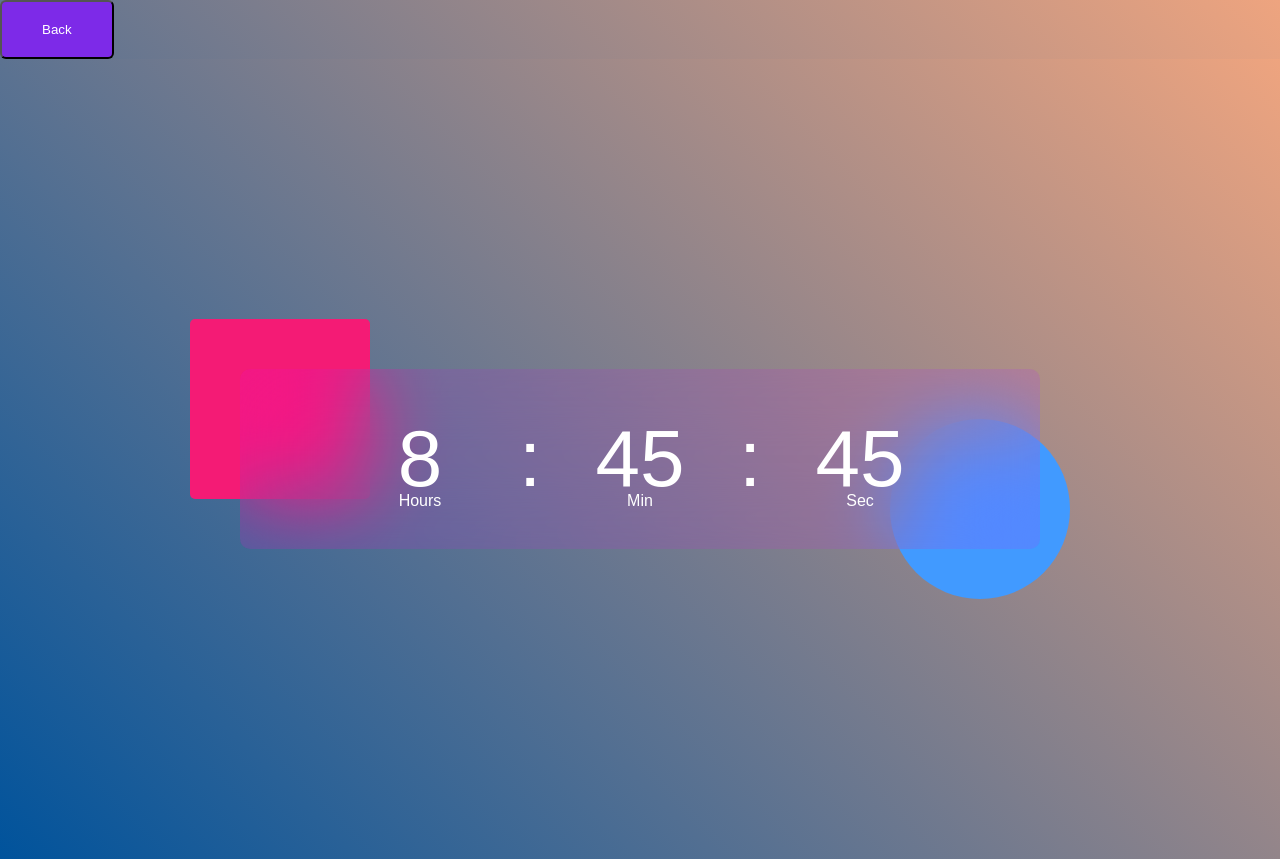
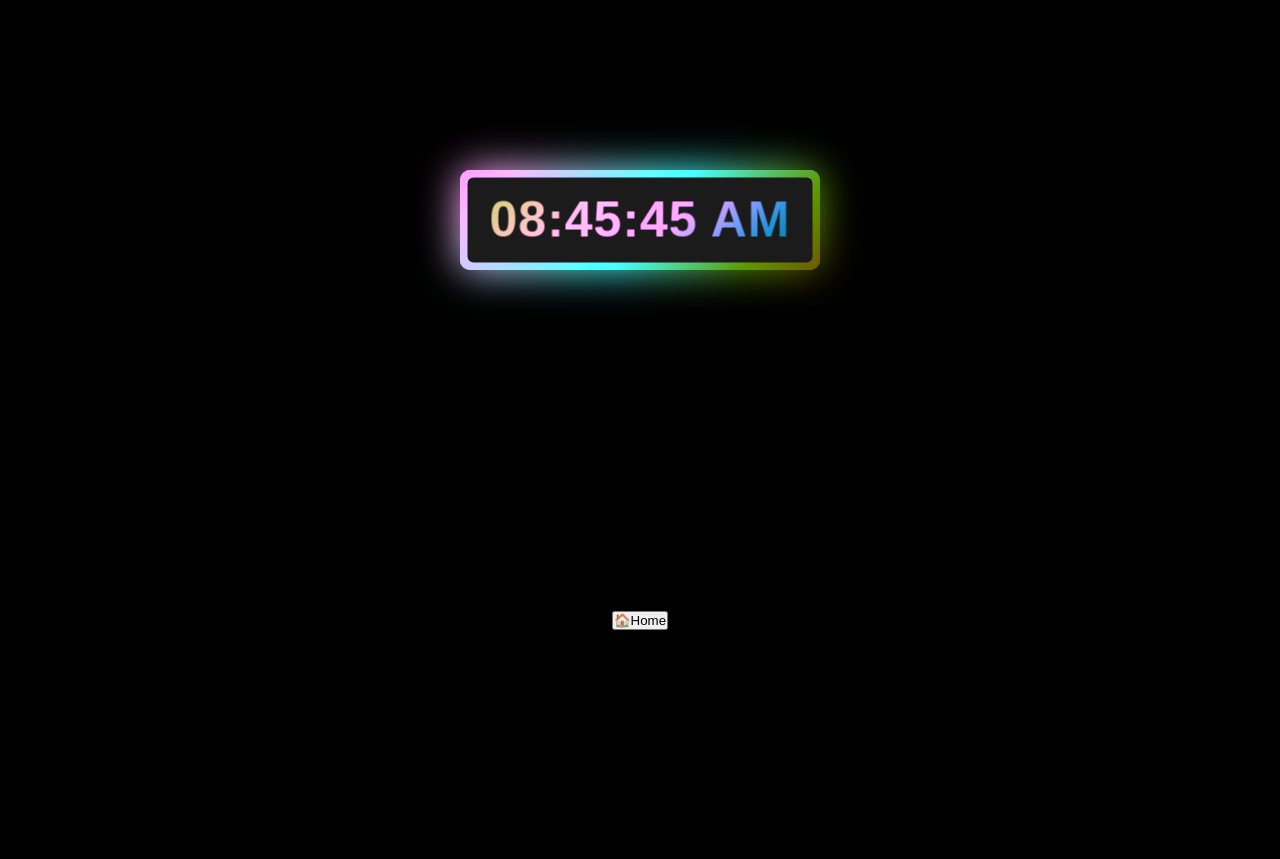
Before and after one commit to Xylexzbrother/MyWebsite, a plain HTML site: page clock.html in a window 1280 px wide. After the commit the page ends 800 px from the top, so only its background shows below. Drawn offline with Linux system fonts and the light colour scheme.

Commit message:
commit suixide

```diff
--- a/assets/css/button.css
+++ b/assets/css/button.css
@@ -9,10 +9,6 @@ button {
     cursor: pointer;
 }
 
-body {
-    background: linear-gradient(45deg, #00539C, #EEA47F);
-}
-
 button:active {
     transform: scale(0.96);
 }
--- a/assets/css/clock.css
+++ b/assets/css/clock.css
@@ -1,86 +1,63 @@
-* {
+*{
     margin: 0;
     padding: 0;
     font-family: 'Poppins', sans-serif;
-    box-sizing: border-box;
   }
-
-.hero {
-    width: 100%;
-    min-height: 100vh;
-    background: linear-gradient(45deg, #00539C, #EEA47F);
-    color: #fff;
+  html,body{
+    display: grid;
+    height: 100%;
+    place-items: center;
+    background: #000;
+  }
+  .wrapper{
+    height: 100px;
+    width: 360px;
     position: relative;
+    background: linear-gradient(135deg, #14ffe9, #ffeb3b, #ff00e0);
+    border-radius: 10px;
+    cursor: default;
+    animation: animate 1.5s linear infinite;
   }
-
-.container {
-    width: 800px;
-    height: 180px;
+  .wrapper .display,
+  .wrapper span{
     position: absolute;
     top: 50%;
     left: 50%;
-    transform: translate(-50%,-50%);
+    transform: translate(-50%, -50%);
   }
-
-.clock {
+  .wrapper .display{
+    z-index: 999;
+    height: 85px;
+    width: 345px;
+    background: #1b1b1b;
+    border-radius: 6px;
+    text-align: center;
+  }
+  .display #time{
+    line-height: 85px;
+    color: #fff;
+    font-size: 50px;
+    font-weight: 600;
+    letter-spacing: 1px;
+    background: linear-gradient(135deg, #14ffe9, #ffeb3b, #ff00e0);
+    -webkit-background-clip: text;
+    -webkit-text-fill-color: transparent;
+    animation: animate 1.5s linear infinite;
+  }
+  @keyframes animate {
+    100%{
+      filter: hue-rotate(360deg);
+    }
+  }
+  .wrapper span{
+    height: 100%;
     width: 100%;
-    height: 100%;
-    background: rgba(235, 0, 255, 0.11);
     border-radius: 10px;
-    display: flex;
-    align-items: center;
-    justify-content: center;
-    backdrop-filter: blur(40px);
+    background: inherit;
   }
-
-.container::before {
-    content: '';
-    width: 180px;
-    height: 180px;
-    background: #f41b75;
-    border-radius: 5px;
-    position: absolute;
-    left: -50px;
-    top: -50px;
-    z-index: -1;
+  .wrapper span:first-child{
+    filter: blur(7px);
   }
-
-.container::after {
-    content: '';
-    width: 180px;
-    height: 180px;
-    background: #419aff;
-    border-radius: 50%;
-    position: absolute;
-    right: -30px;
-    bottom: -50px;
-    z-index: -1;
+  .wrapper span:last-child{
+    filter: blur(20px);
   }
-
-.clock span {
-    font-size: 80px;
-    width: 110px;
-    display: inline-block;
-    text-align: center;
-    position: relative;
-}
-
-.clock span::after {
-    font-size: 16px;
-    position: absolute;
-    bottom: -5px;
-    left: 50%;
-    transform: translate(-50%);
-}
-
-#hrs::after {
-    content: 'Hours';
-}
-
-#min::after {
-    content: 'Min';
-}
-
-#sec::after {
-    content: 'Sec';
-}
--- a/assets/js/clock.js
+++ /dev/null
@@ -1,11 +0,0 @@
-let hrs = document.getElementById("hrs");
-let min = document.getElementById("min");
-let sec = document.getElementById("sec");
-
-setInterval(() => {
-let currentTime = new Date();
-
-hrs.innerHTML = currentTime.getHours();
-min.innerHTML = currentTime.getMinutes();
-sec.innerHTML = currentTime.getSeconds();
-}, 1000)
--- /dev/null
+++ b/card.css
@@ -0,0 +1,126 @@
+* {
+    box-sizing: border-box;
+    margin: 0;
+    padding: 0;
+    font-family: Arial, Helvetica, sans-serif;
+}
+
+body {
+    background: linear-gradient(to right, #3494e6, #ec6ead);
+}
+
+.wrapper {
+    width: 100%;
+    height: 100vh;
+    display: flex;
+    align-items: center;
+    justify-content: center;
+}
+
+.container {
+    height: 400px;
+    display: flex;
+    flex-wrap: nowrap;
+    justify-content: start;
+}
+
+.card {
+    width: 80px;
+    border-radius: .75rem;
+    background-size: cover;
+    cursor: pointer;
+    overflow: hidden;
+    border-radius: 2rem;
+    margin: 0 10px;
+    display: flex;
+    align-items: flex-end;
+    transition: .6s cubic-bezier(.28,-0.03,0,.99);
+    box-shadow: 0px 10px 30px -1px rgba(0,0,0,0.8);
+}
+
+.card > .row {
+    color: white;
+    display: flex;
+    flex-wrap: nowrap;
+}
+
+.card > .row > .icon {
+    background: rgb(93, 93, 145);
+    color: white;
+    border-radius: 50%;
+    width: 50px;
+    display: flex;
+    justify-content: center;
+    align-items: center;
+    margin: 15px;
+}
+
+.card > .row > .description {
+    display: flex;
+    justify-content: center;
+    flex-direction: column;
+    overflow: hidden;
+    height: 80px;
+    width: 520px;
+    opacity: 0;
+    transform: translateY(30px);
+    transition-delay: .3s;
+    transition: all .3s ease;
+}
+
+.description p {
+    color: #b0b0ba;
+    padding-top: 5px;
+}
+
+.description h4 {
+    text-transform: uppercase;
+}
+
+input {
+    display: none;
+}
+
+input:checked + label {
+    width: 600px;
+}
+
+input:checked + label .description {
+    opacity: 1 !important;
+    transform: translateY(0) !important;
+}
+
+.card[for="c1"] {
+    background-image: url(assets/img/MyCircle/Ikky.png);
+    box-shadow: 0px 10px 30px -1px rgba(0,0,0,0.8);
+}
+
+.card[for="c2"] {
+    background-image: url(assets/img/MyCircle/Mucip.png);
+    box-shadow: 0px 10px 30px -1px rgba(0,0,0,0.8);
+}
+
+.card[for="c3"] {
+    background-image: url(assets/img/MyCircle/Mohafizi.png);
+    box-shadow: 0px 10px 30px -1px rgba(0,0,0,0.8);
+}
+
+.card[for="c4"] {
+    background-image: url(assets/img/MyCircle/Izz.png);
+    box-shadow: 0px 10px 30px -1px rgba(0,0,0,0.8);
+}
+
+.card[for="c5"] {
+    background-image: url(assets/img/MyCircle/Epul.png);
+    box-shadow: 0px 10px 30px -1px rgba(0,0,0,0.8);
+}
+
+.card[for="c6"] {
+    background-image: url(assets/img/MyCircle/Wan.png);
+    box-shadow: 0px 10px 30px -1px rgba(0,0,0,0.8);
+}
+
+.card[for="c7"] {
+    background-image: url(assets/img/MyCircle/Adam.png);
+    box-shadow: 0px 10px 30px -1px rgba(0,0,0,0.8);
+}
--- a/clock.html
+++ b/clock.html
@@ -1,27 +1,47 @@
 <!DOCTYPE html>
-<html>
+<html lang="en" dir="ltr">
    <head>
-        <meta name="viewport" content="width=device-width, initial-scale=1.0">
+      <meta charset="utf-8">
       <title>Digital Clock</title>
       <link rel="stylesheet" href="assets/css/clock.css">
-        <link rel="stylesheet" href="assets/css/button.css">
+      <link rel="stylesheet" href="assets//css/button.css">
    </head>
    <body>
-
-        <button type="button" onclick="location.href='discordpage.html'">Back</button>
-
-        <div class="hero">
-            <div class="container">
-                <div class="clock">
-                    <span id="hrs">00</span>
-                    <span>:</span>
-                    <span id="min">00</span>
-                    <span>:</span>
-                    <span id="sec">00</span>
+      <div class="wrapper">
+         <div class="display">
+            <div id="time"></div>
          </div>
-            </div>
+         <span></span>
+         <span></span>
       </div>
 
-        <script src="assets/js/clock.js"></script>
+      <a href="index.html" role="button">
+        <button class="glow-on-hover">🏠Home</button>
+      </a>
+
+      <script>
+         setInterval(()=>{
+           const time = document.querySelector(".display #time");
+           let date = new Date();
+           let hours = date.getHours();
+           let minutes = date.getMinutes();
+           let seconds = date.getSeconds();
+           let day_night = "AM";
+           if(hours > 12){
+             day_night = "PM";
+             hours = hours - 12;
+           }
+           if(seconds < 10){
+             seconds = "0" + seconds;
+           }
+           if(minutes < 10){
+             minutes = "0" + minutes;
+           }
+           if(hours < 10){
+             hours = "0" + hours;
+           }
+           time.textContent = hours + ":" + minutes + ":" + seconds + " "+ day_night;
+         });
+      </script>
    </body>
 </html>
```
Also changed, not shown: assets/css/style.css (+8 -1 lines), circle.html (added, +84 -0 lines), discordpage.html (+1 -1 lines), assets/img/MyCircle/Adam.png (added), assets/img/MyCircle/Epul.png (added), assets/img/MyCircle/Izz.png (added), assets/img/MyCircle/Mohafizi.png (added), assets/img/MyCircle/Mucip.png (added), assets/img/MyCircle/Wan.png (added), 1 other file. Lines whose indentation alone changed are shown as unchanged.
